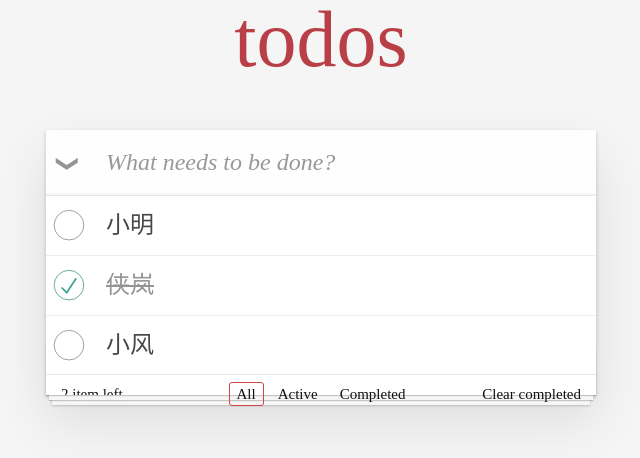
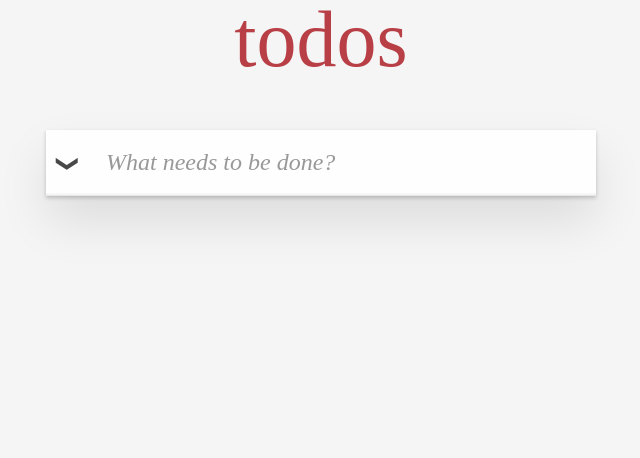
Before and after one commit to bigdataOrfrontEnd/qiankun-test2, a React (Create React App) app: page / in a window 1280 px wide. Both pictures are taken after a click on the item "todomvc案例". Shown: the top 458 px of the page, without its empty margins (319-959 px from the left). Built offline with nearby package versions, Linux system fonts and the light colour scheme.

Commit message:
存储到本地

```diff
--- a/src/pages/demo/todoMvc/todo/index.js
+++ b/src/pages/demo/todoMvc/todo/index.js
@@ -6,14 +6,23 @@ import TodoHeader from "./components/TodoHeader";
 import TodoMain from "./components/TodoMain";
 import TodoFooter from "./components/TodoFooter";
 export default class TodoStyle extends Component {
+  // { id: "1", name: "小明", done: false },
+  //     { id: "2", name: "侠岚", done: true },
+  //     { id: "3", name: "小风", done: false },
   state = {
-    listDate: [
-      { id: "1", name: "小明", done: false },
-      { id: "2", name: "侠岚", done: true },
-      { id: "3", name: "小风", done: false },
-    ],
+    listDate: [],
     type: "all",
   };
+  // 走本地读取
+  componentDidMount() {
+    this.setState({
+      listDate: JSON.parse(localStorage.getItem("todo")) || [],
+    });
+  }
+  //村本地
+  componentDidUpdate() {
+    localStorage.setItem("todo", JSON.stringify(this.state.listDate));
+  }
 
   render() {
     const { listDate, type } = this.state;
```
